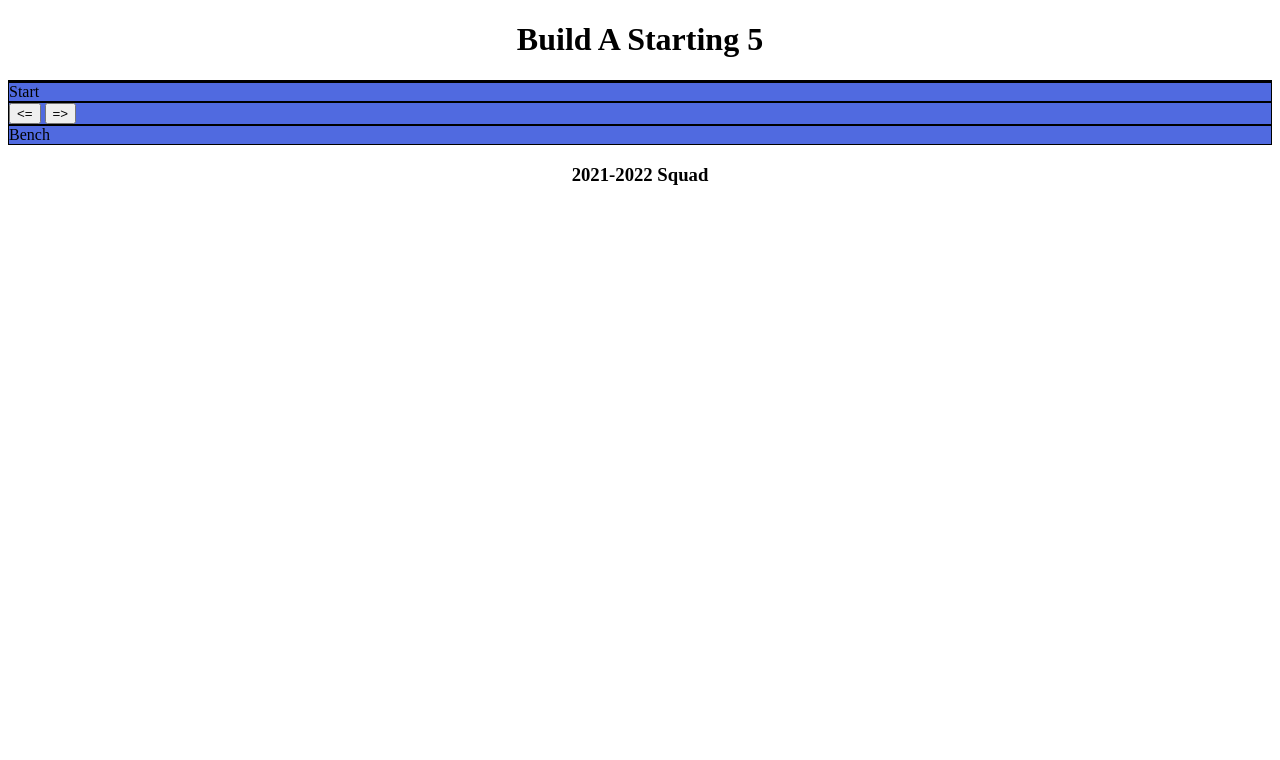
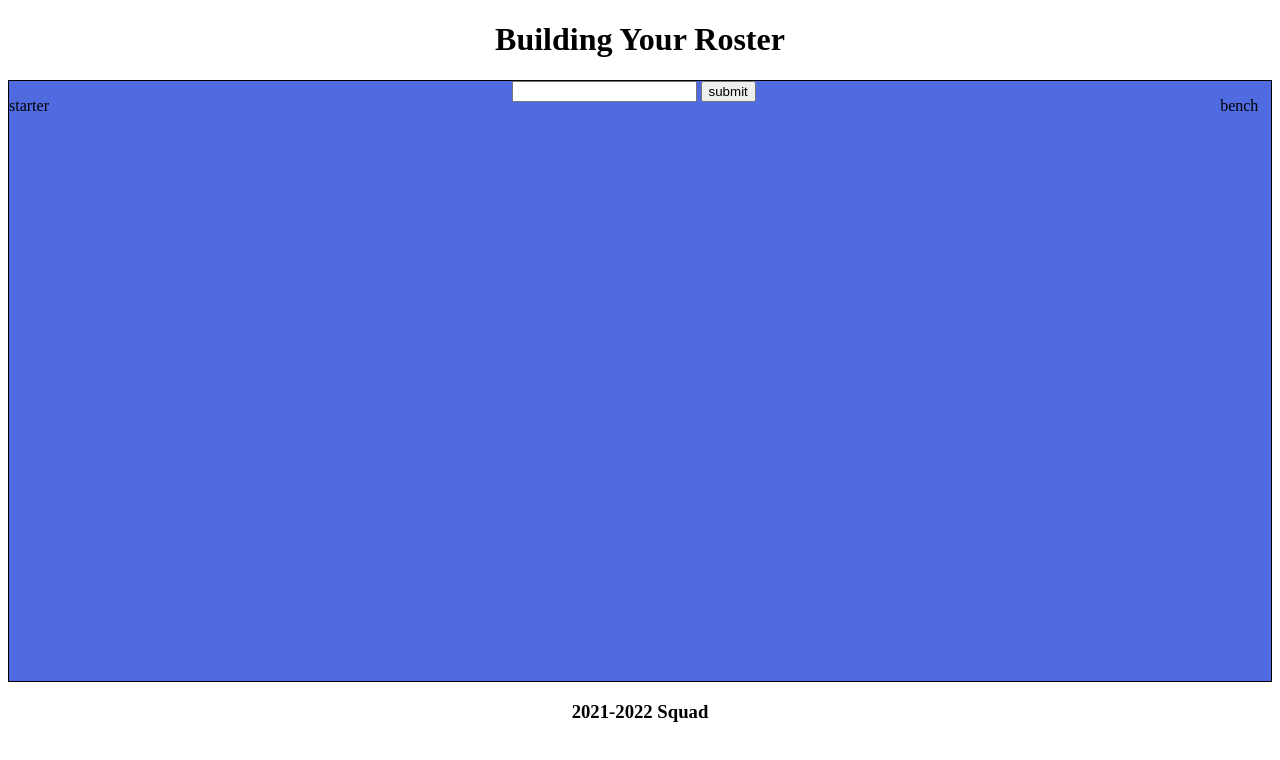
Before and after one commit to LcMason/NBAProject, a plain HTML site: page index.html in a window 1280 px wide. Drawn offline with Linux system fonts and the light colour scheme; no server answers.

Commit message:
updates html file with proper structure

```diff
--- a/index.html
+++ b/index.html
@@ -7,30 +7,39 @@
 </head>
     <body>
         <header>
-		    <h1>Build A Starting 5</h1>
+		    <h1>Building Your Roster</h1>
         </header>
         <main>
-            <div id='playercontainer'></div>
+
+            <div id='hover'>
+                <div id='gridcontainer'>
+                    <div id='starterContainer'> <p>starter</p></div>
+                    <div id='playercontainer'>
+                        <form id='new-player-search'>
+                            <input type='text' id='search-input'>
+                            <input type='submit' value='submit'>
+                        </form>
+                    </div>
+                    <div id='benchContainer'> <p>bench</p></div>
+                </div>
+            </div>
+
+
+
+
+
+            <!-- <div id='playercontainer'></div>
             <div>Start</div>
+
             <div> <button id="back"><=</button>
                 <button id="forward">=></button></div></div>
             <div>Bench</div>
-
+            -->
         </main>
-
-
-
          <footer>
             <h3>2021-2022 Squad</h3>
         </footer>
-<!--
-        <footer>
-            <h3>CityBikes In NYC</h3>
-        </footer> -->
 
-
-
-        <!-- <iframe src="https://www.google.com/maps/embed?pb=!1m18!1m12!1m3!1d3022.02673357604!2d-73.97981028458909!3d40.76143674252661!2m3!1f0!2f0!3f0!3m2!1i1024!2i768!4f13.1!3m3!1m2!1s0x89c258f97bdb102b%3A0xea9f8fc0b3ffff55!2sThe%20Museum%20of%20Modern%20Art!5e0!3m2!1sen!2sus!4v1641954680175!5m2!1sen!2sus" width="1400" height="800" style="border:0;" allowfullscreen="" loading="lazy"></iframe>         -->
         <script language="javascript" defer src="index.js"></script>
     </body>
 </html>
```
